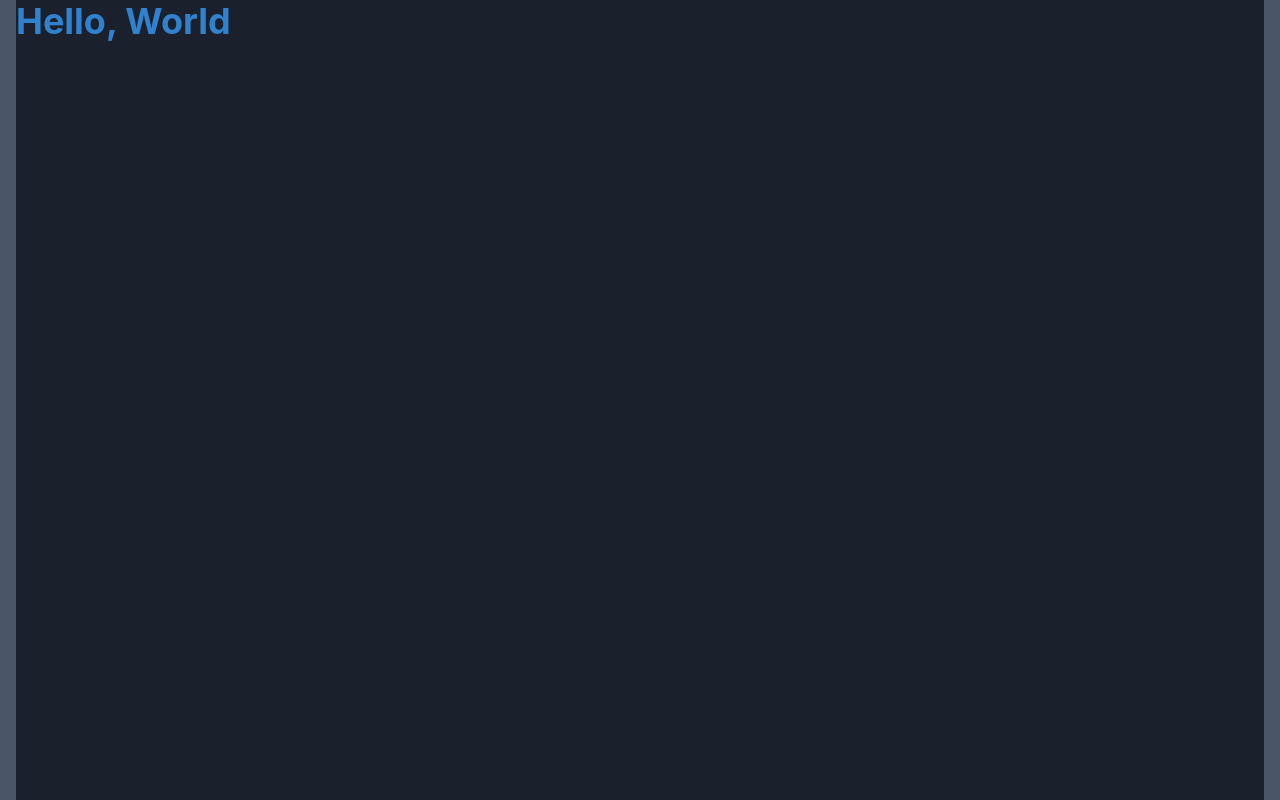
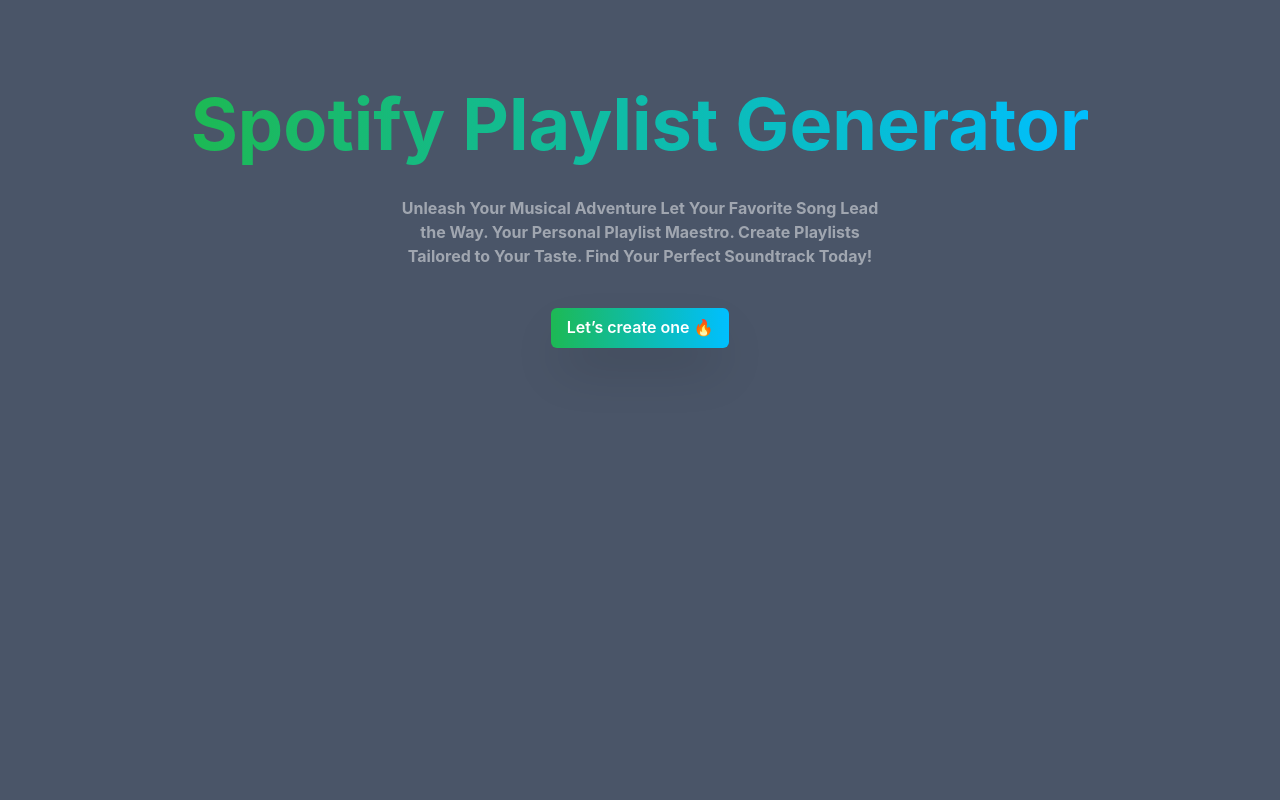
Before and after one commit to Isaac-alencar/spotify-playlist-gen, a Next.js app: page / in a window 1280 px wide. Built offline with nearby package versions, Linux system fonts and the light colour scheme.

Commit message:
create home page

```diff
--- a/src/pages/index.tsx
+++ b/src/pages/index.tsx
@@ -1,9 +1,49 @@
-import { Flex, Heading } from "@chakra-ui/react";
+import { Button, Flex, Heading, Text } from "@chakra-ui/react";
+import { useRouter } from "next/router";
+import React from "react";
 
 export default function Home() {
+  const { push } = useRouter();
+
   return (
-    <Flex flex="1" h="100vh" bg="gray.800">
-      <Heading color="blue.500">Hello, World</Heading>
+    <Flex
+      h="50vh"
+      alignItems="center"
+      justifyContent="center"
+      flexDirection="column"
+    >
+      <Heading
+        as="h1"
+        size="4xl"
+        bgGradient="linear(to-r, #1DB954, #00BFFF)"
+        bgClip="text"
+        lineHeight="taller"
+      >
+        Spotify Playlist Generator
+      </Heading>
+      <Text
+        color="whiteAlpha.600"
+        fontWeight="bold"
+        fontSize="medium"
+        maxW="40%"
+        textAlign="center"
+        mb="10"
+      >
+        Unleash Your Musical Adventure Let Your Favorite Song Lead the Way. Your
+        Personal Playlist Maestro. Create Playlists Tailored to Your Taste. Find
+        Your Perfect Soundtrack Today!
+      </Text>
+      <Button
+        boxShadow="2xl"
+        colorScheme="green"
+        bgGradient="linear(to-r, #1DB954, #00BFFF)"
+        _hover={{
+          bgGradient: "linear(to-r, #00BFFF, #1DB954)",
+        }}
+        onClick={() => push("search")}
+      >
+        Let&rsquo;s create one 🔥
+      </Button>
     </Flex>
   );
 }
```
